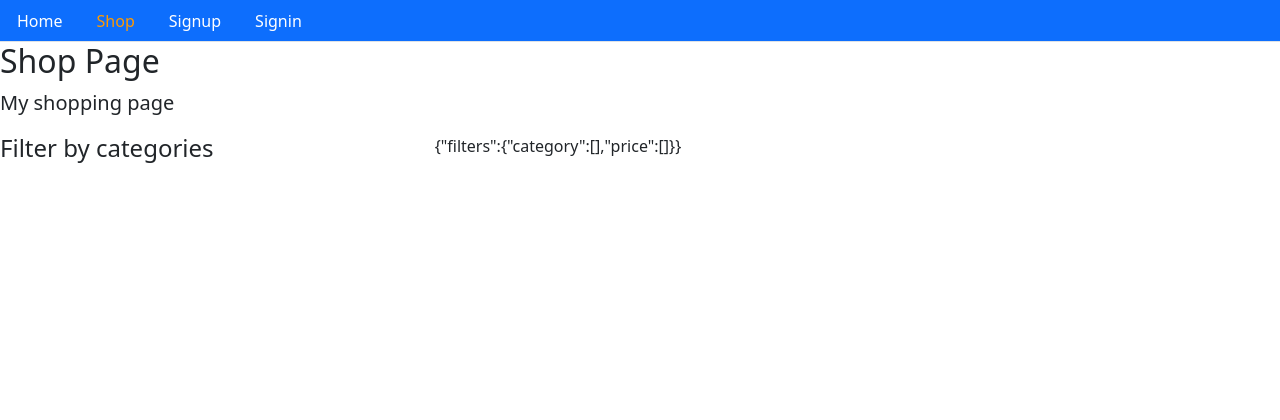
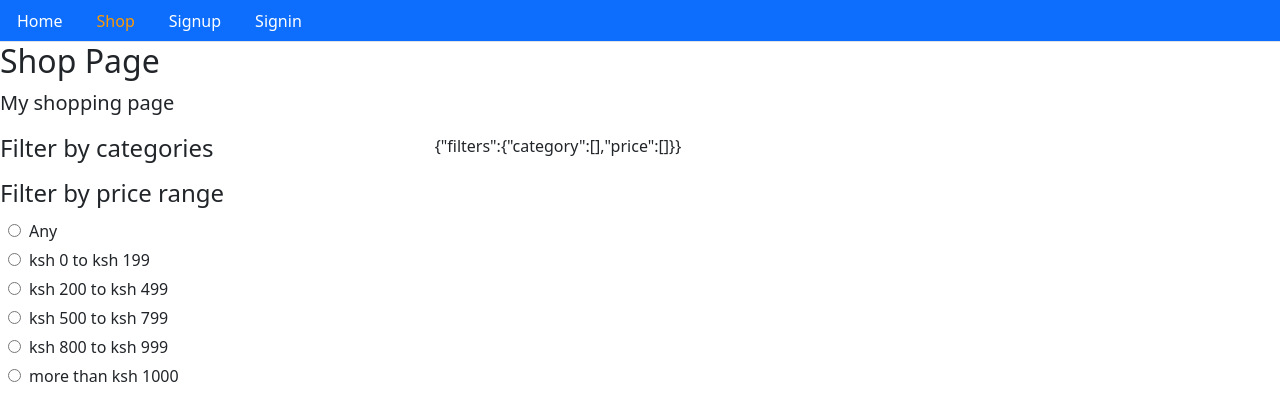
Before and after one commit to johnkatua/ecommerce, a React (Create React App) app in the folder client/: page /shop in a window 1280 px wide. Shown: the top 420 px of the page. Built offline with nearby package versions, Linux system fonts and the light colour scheme; no server answers; the HTML template or start-up script is replaced by a standard one.

Commit message:
added component to display the price ranges

```diff
--- /dev/null
+++ b/client/src/core/RadioButton.js
@@ -0,0 +1,14 @@
+import React, { useState } from 'react';
+
+const RadioButton = ({prices}) => {
+  const [values, setValues] = useState(0);
+
+  return prices.map((price, idx) => {
+    return <div key={idx}>
+      <input type="radio" className="m-2" value={`${price._id}`} />
+      <label className="form-check-label">{price.name}</label>
+    </div>
+  })
+};
+
+export default RadioButton;
--- a/client/src/core/Shop.js
+++ b/client/src/core/Shop.js
@@ -1,7 +1,9 @@
 import React, { useEffect, useState } from 'react';
 import { getCategories } from './ApiCore';
 import Checkbox from './Checkbox';
+import { prices } from './FixedPrices';
 import Layout from './Layout';
+import RadioButton from './RadioButton';
 
 const Shop = () => {
   const [categories, setCategories] = useState([]);
@@ -43,6 +45,10 @@ const Shop = () => {
           <ul>
             <Checkbox categories={categories} handleFilters={filters => handleFilters(filters, 'category')} />
           </ul>
+          <h4>Filter by price range</h4>
+          <div>
+            <RadioButton prices={prices} handleFilters={filters => handleFilters(filters, 'price')} />
+          </div>
         </div>
         <div className="col-8">
           {JSON.stringify(myFilters)}
```
